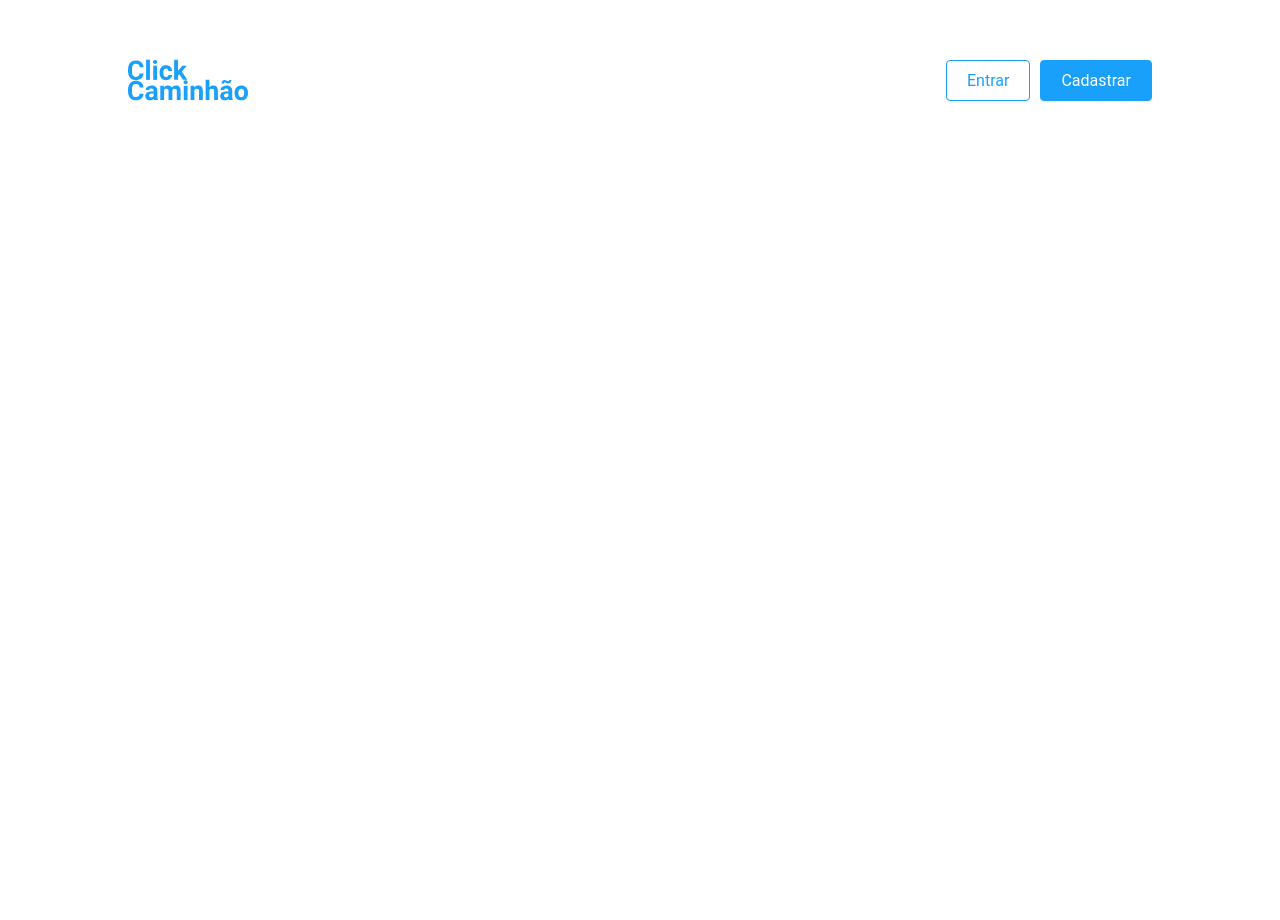
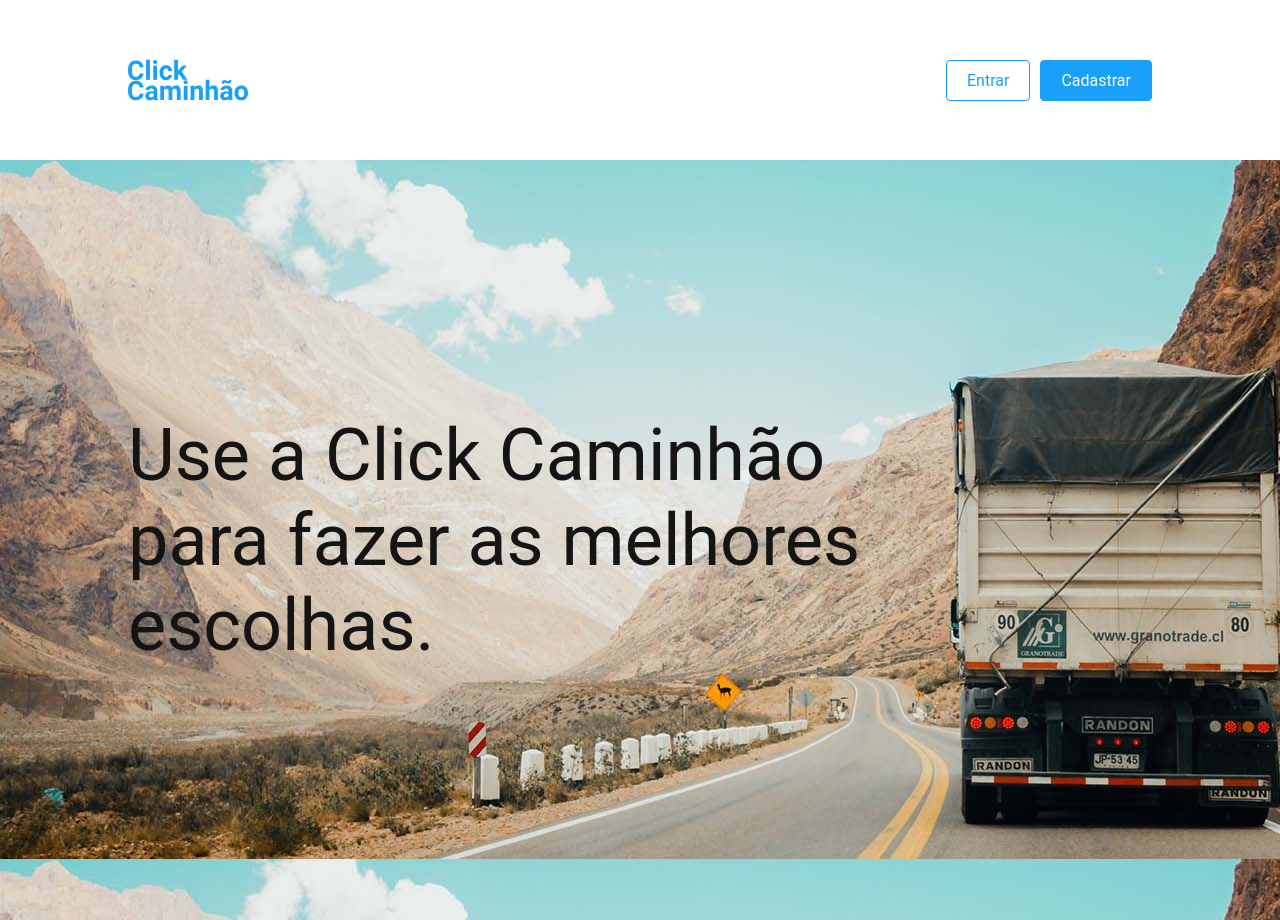
Before and after one commit to Frank-Willians/click-caminhao, a Vue app in the folder clickcaminhao/: page / in a window 1280 px wide. Before the commit the page ends 800 px from the top, so only its background shows below. Built offline with nearby package versions, Linux system fonts and the light colour scheme.

Commit message:
Banner Home

```diff
--- a/clickcaminhao/src/App.vue
+++ b/clickcaminhao/src/App.vue
@@ -1,14 +1,19 @@
 <template>
-<navegacao-home></navegacao-home>
+  <main>
+    <navegacao-home></navegacao-home>
+    <banner-home></banner-home>
+  </main>
 </template>
 
 <script>
 import NavegacaoHome from './components/NavegacaoHome.vue';
+import BannerHome from './components/BannerHome.vue';
 
 export default {
   name: 'App',
   components: {
-    NavegacaoHome
+    NavegacaoHome,
+    BannerHome
   }
 }
 </script>
--- /dev/null
+++ b/clickcaminhao/src/components/BannerHome.vue
@@ -0,0 +1,37 @@
+<template>
+  <section>
+    <div class="centralizaParagrafo">
+       <p class="p-foto">Use a Click Caminhão para fazer as melhores escolhas.</p>
+    </div>
+  </section>
+</template>
+
+<script>
+export default {
+  name: "BannerHome"
+}
+</script>
+
+<style scope>
+  section {
+    height: 95vh;
+    width: 100vw;
+    background-image: url(".././assets/banner-clickCaminhao-2.jpg");
+  }
+
+  .centralizaParagrafo {
+    height: 100%;
+    width: 80%;
+    margin: 0 auto;
+    display: flex;
+    align-items: center;
+  }
+
+  .p-foto {
+    font-family: roboto,sans-serif;
+    font-size: 72px;
+    color: #141414;
+    width: 800px;
+  }
+
+</style>
--- a/clickcaminhao/src/components/NavegacaoHome.vue
+++ b/clickcaminhao/src/components/NavegacaoHome.vue
@@ -16,7 +16,7 @@ export default {
 }
 </script>
 
-<style>
+<style scope>
   nav {
     height: 20vh;
     width: 100vw
```
Also changed, not shown: clickcaminhao/src/assets/banner-clickCaminhao-2.jpg (added), clickcaminhao/src/assets/banner-clickCaminhao1500.jpg (added).
